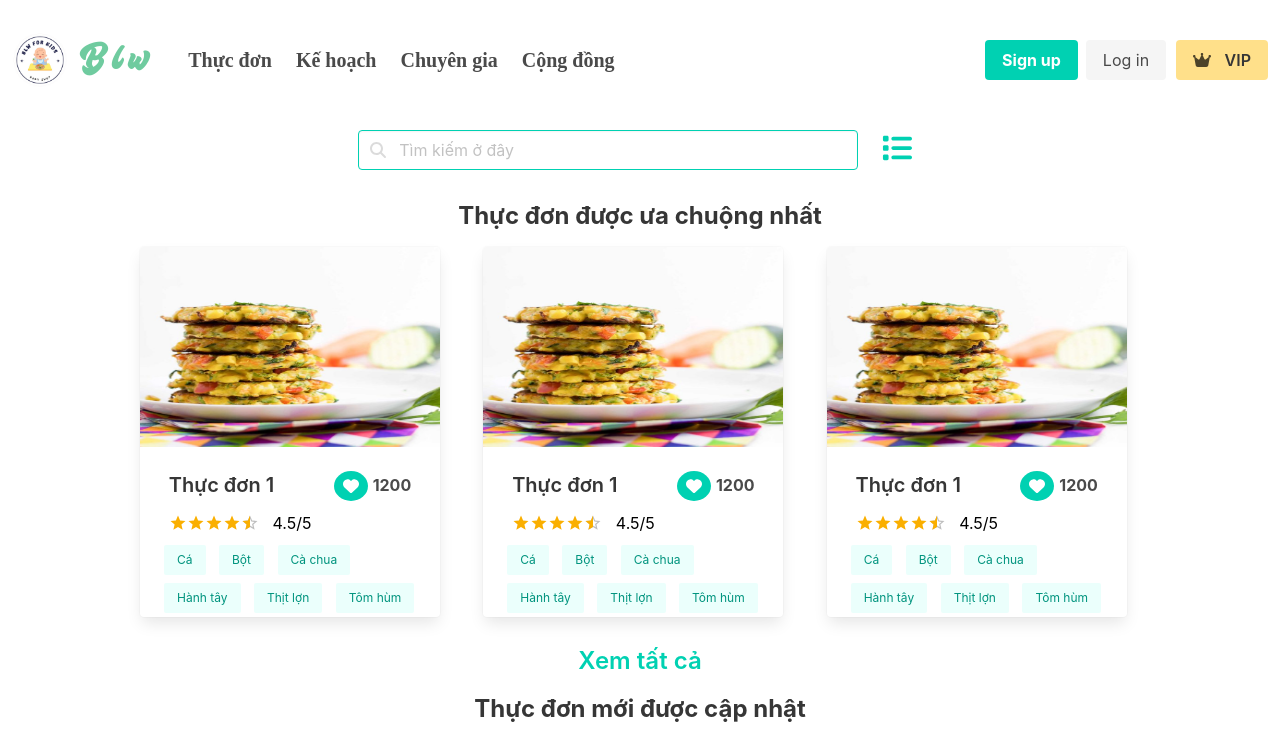
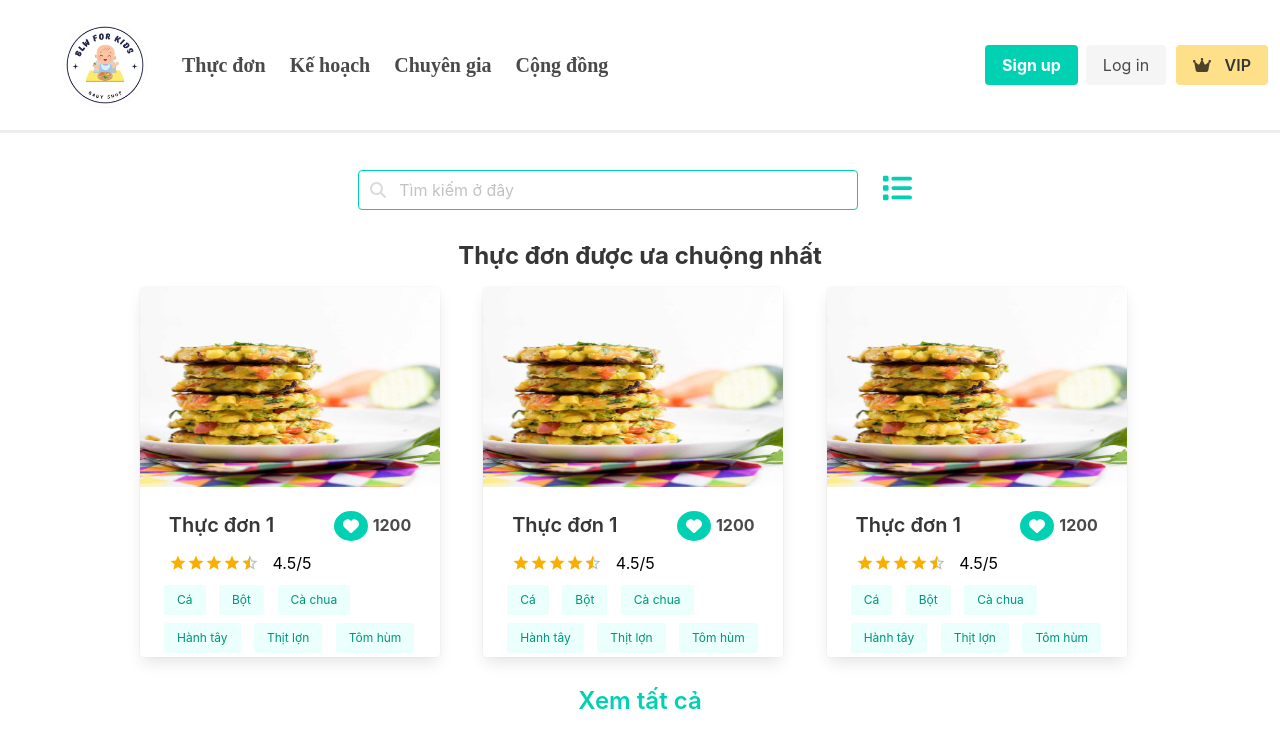
Before and after one commit to DaoAnhTu2105/EXE201_BLW_FE_WEB, a React (Create React App) app: page / in a window 1280 px wide. Shown: the top 736 px of the page. Built offline with nearby package versions, Linux system fonts and the light colour scheme.

Commit message:
save work

```diff
--- a/src/components/LayoutNavSearchFooter/index.js
+++ b/src/components/LayoutNavSearchFooter/index.js
@@ -7,7 +7,7 @@ const LayoutNavSearchFooter = ({ children }) => {
   return (
     <>
       <Navbar />
-      <div style={{ paddingTop: 100 }}>
+      <div style={{ paddingTop: 140 }}>
         <Filter />
         <div>{children}</div>
       </div>
--- a/src/components/Navbar/index.js
+++ b/src/components/Navbar/index.js
@@ -71,18 +71,19 @@ const Navbar = () => {
           className="navbar"
           role="navigation"
           aria-label="main navigation"
-          style={{ paddingTop: 20, paddingBottom: 10 }}
+          style={{ paddingTop: "0", paddingBottom: "0", borderBottom: "3px solid #eeeeee"}}
         >
           <div className="navbar-brand">
-            <a href="/" style={{ letterSpacing: '.5rem', fontSize: "40px", color: "#6FCB9F", fontWeight: '600', fontFamily: 'Houstander Font Duo, cursive', paddingRight:"20px" }}>
+            <a href="/" style={{ paddingLeft: "40px" }} maxWidth="100" height="100">
+              {/* style={{ letterSpacing: '.5rem', fontSize: "40px", color: "#00d1b2", fontWeight: '600', fontFamily: 'Houstander Font Duo, cursive', paddingRight:"20px" }} */}
               <img
                 src={imgLogo}
-
-                width="80"
-                height="80"
+                style={{ borderRadius: "50%" }}
+                width="130"
+                height="130"
               />
 
-              Blw
+              {/* Blw */}
             </a>
             <a
               role="button"
@@ -194,7 +195,7 @@ const Navbar = () => {
                     </Box>
                   )}
 
-                  <div>
+                  <div >
                     <button
                       className="button is-warning"
                       onMouseLeave={() => {
@@ -223,7 +224,7 @@ const Navbar = () => {
         <div
           style={{
             backgroundColor: "rgba(0, 0, 0, 0.6)",
-            marginTop: 5,
+            marginTop: 15,
             width: 380,
             borderRadius: "10px",
             top: 80,
@@ -247,6 +248,7 @@ const Navbar = () => {
               paddingLeft: "30px",
               paddingRight: "30px",
               paddingBottom: 10,
+
             }}
           >
             <Link to="/pack">
```
Also changed, not shown: src/image/logo-removebg-preview.png (added), 1 other file (tests, documents, lock files or other folders).
